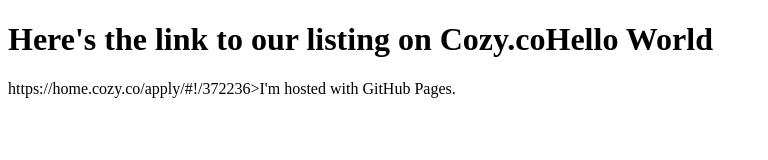
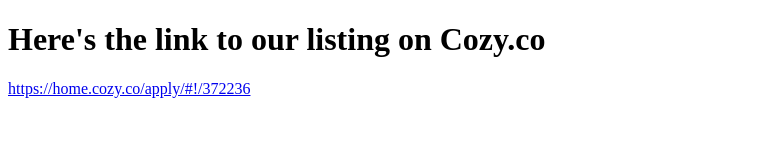
Before and after one commit to apeters/apeters.github.io, a plain HTML site: page index.html in a window 1280 px wide. Shown: the whole page, without its empty margins (0-768 px from the left). Drawn offline with Linux system fonts and the light colour scheme.

Commit message:
Update index.html

```diff
--- a/index.html
+++ b/index.html
@@ -1,7 +1,7 @@
 <!DOCTYPE html>
 <html>
 <body>
-<h1>Here's the link to our listing on Cozy.coHello World</h1>
-<p<a href="https://home.cozy.co/apply/#!/372236">https://home.cozy.co/apply/#!/372236</a>>I'm hosted with GitHub Pages.</p>
+<h1>Here's the link to our listing on Cozy.co</h1>
+<a href="https://home.cozy.co/apply/#!/372236">https://home.cozy.co/apply/#!/372236</a>
 </body>
 </html>
```
